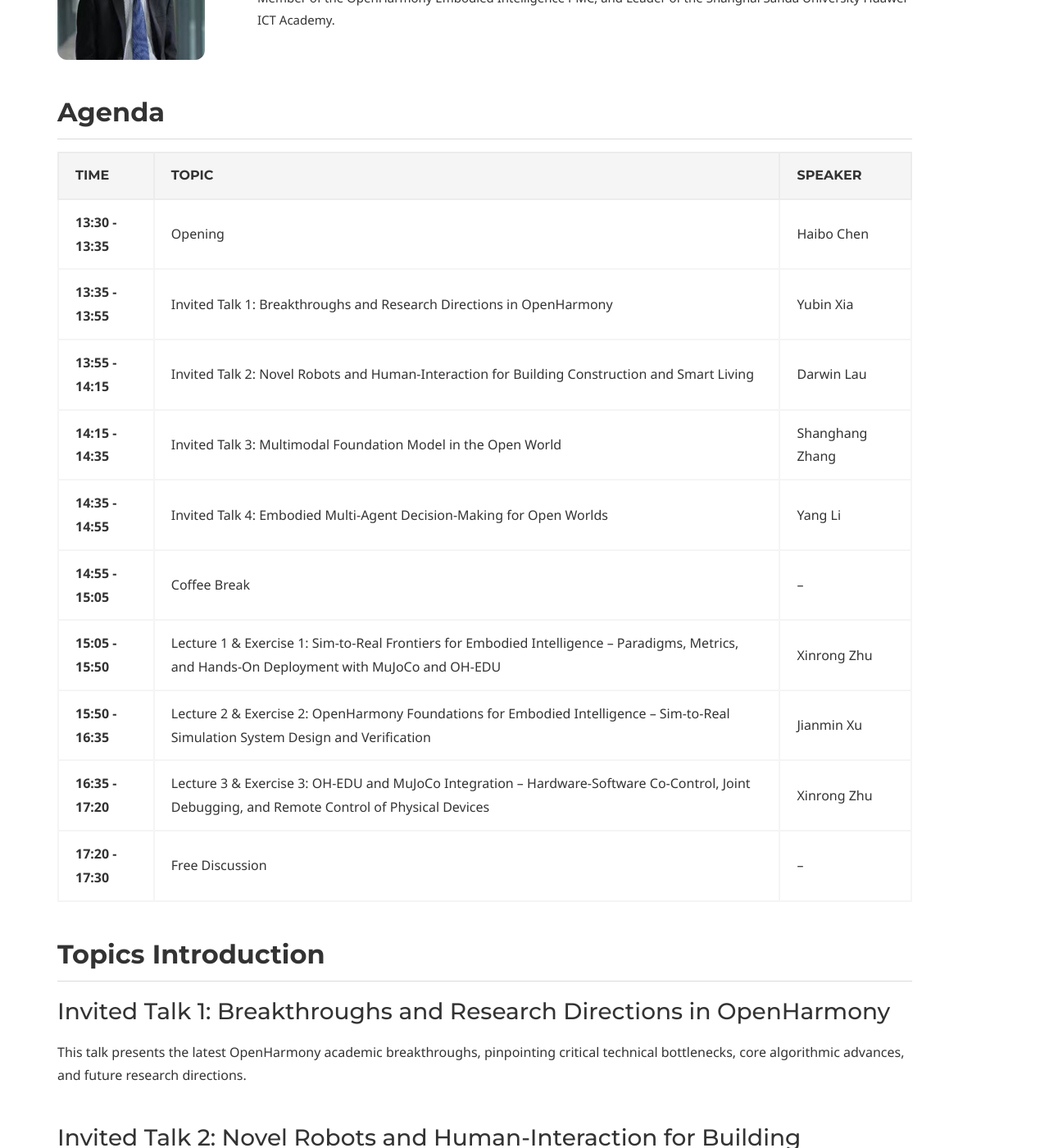
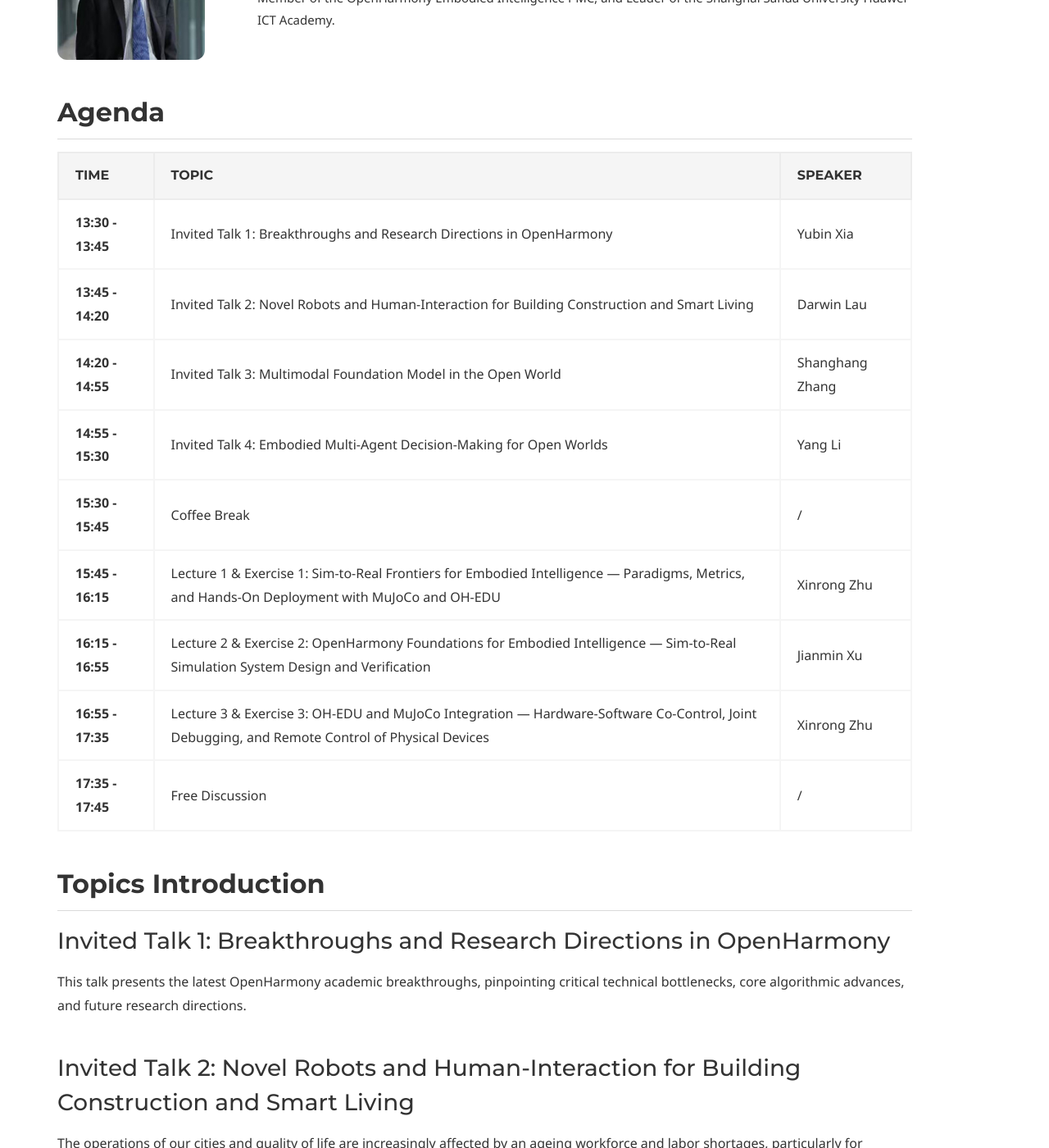
Before and after one commit to openharmony-research/openharmony-research.github.io, a Jekyll site: the page built from tutorial_atc2026.md, in a window 1280 px wide and 1400 px high, scrolled down 3307 px. Shown: the whole window at 82% size. Built offline with Jekyll 4.4.1, drawn with Linux system fonts in a browser that asks for light colours; some web fonts are replaced; some of the changed text lies outside the part shown.

Commit message:
Update ATC 2026 agenda to match latest schedule

```diff
--- a/tutorial_atc2026.md
+++ b/tutorial_atc2026.md
@@ -25,7 +25,7 @@
 
 ## Basic Information
 
-**Duration:** Half day, afternoon of November 15, 2026
+**Duration:** Half day, 13:30 - 17:45 on November 15, 2026
 
 **Location:** Salon I, Hyatt Hotel, Shatin, Hong Kong
 
@@ -119,16 +119,15 @@
 
 | Time | Topic | Speaker |
 |:--|:--|:--|
-| **13:30 - 13:35** | Opening | Haibo Chen |
-| **13:35 - 13:55** | Invited Talk 1: Breakthroughs and Research Directions in OpenHarmony | Yubin Xia |
-| **13:55 - 14:15** | Invited Talk 2: Novel Robots and Human-Interaction for Building Construction and Smart Living | Darwin Lau |
-| **14:15 - 14:35** | Invited Talk 3: Multimodal Foundation Model in the Open World | Shanghang Zhang |
-| **14:35 - 14:55** | Invited Talk 4: Embodied Multi-Agent Decision-Making for Open Worlds | Yang Li |
-| **14:55 - 15:05** | Coffee Break | -- |
-| **15:05 - 15:50** | Lecture 1 & Exercise 1: Sim-to-Real Frontiers for Embodied Intelligence -- Paradigms, Metrics, and Hands-On Deployment with MuJoCo and OH-EDU | Xinrong Zhu |
-| **15:50 - 16:35** | Lecture 2 & Exercise 2: OpenHarmony Foundations for Embodied Intelligence -- Sim-to-Real Simulation System Design and Verification | Jianmin Xu |
-| **16:35 - 17:20** | Lecture 3 & Exercise 3: OH-EDU and MuJoCo Integration -- Hardware-Software Co-Control, Joint Debugging, and Remote Control of Physical Devices | Xinrong Zhu |
-| **17:20 - 17:30** | Free Discussion | -- |
+| **13:30 - 13:45** | Invited Talk 1: Breakthroughs and Research Directions in OpenHarmony | Yubin Xia |
+| **13:45 - 14:20** | Invited Talk 2: Novel Robots and Human-Interaction for Building Construction and Smart Living | Darwin Lau |
+| **14:20 - 14:55** | Invited Talk 3: Multimodal Foundation Model in the Open World | Shanghang Zhang |
+| **14:55 - 15:30** | Invited Talk 4: Embodied Multi-Agent Decision-Making for Open Worlds | Yang Li |
+| **15:30 - 15:45** | Coffee Break | / |
+| **15:45 - 16:15** | Lecture 1 & Exercise 1: Sim-to-Real Frontiers for Embodied Intelligence — Paradigms, Metrics, and Hands-On Deployment with MuJoCo and OH-EDU | Xinrong Zhu |
+| **16:15 - 16:55** | Lecture 2 & Exercise 2: OpenHarmony Foundations for Embodied Intelligence — Sim-to-Real Simulation System Design and Verification | Jianmin Xu |
+| **16:55 - 17:35** | Lecture 3 & Exercise 3: OH-EDU and MuJoCo Integration — Hardware-Software Co-Control, Joint Debugging, and Remote Control of Physical Devices | Xinrong Zhu |
+| **17:35 - 17:45** | Free Discussion | / |
 
 ## Topics Introduction
 
```
